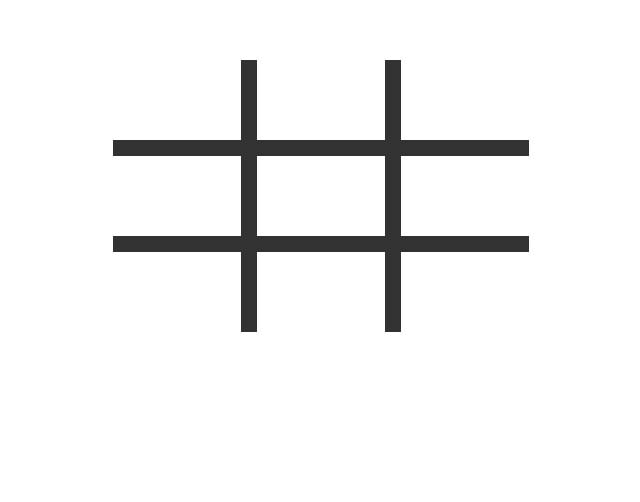
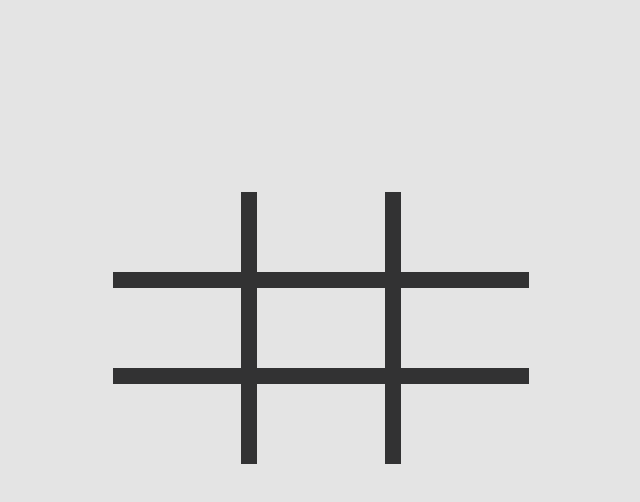
Before and after one commit to blue-morphos/Tic-Tac-Toe, a plain HTML site: page index.html in a window 1280 px wide. Shown: the part 212-714 px from the top of the page, without its empty margins (319-959 px from the left). Drawn offline with Linux system fonts and the light colour scheme.

Commit message:
changed bg color

```diff
--- a/style.css
+++ b/style.css
@@ -1,9 +1,10 @@
 body {
     display: flex;
     flex-direction: column;
-    justify-content: center;
+    justify-content: space-around;
     align-items: center;
     height: 100vh;
+    background-color: #e4e4e4;
 }
 
 #gameboard {
@@ -17,7 +18,7 @@ body {
 .gamespace {
     height: 10vh;
     width: 10vw;
-    background-color: white;
+    background-color: #e4e4e4;
     display: flex;
     justify-content: center;
     align-items: center;
```
